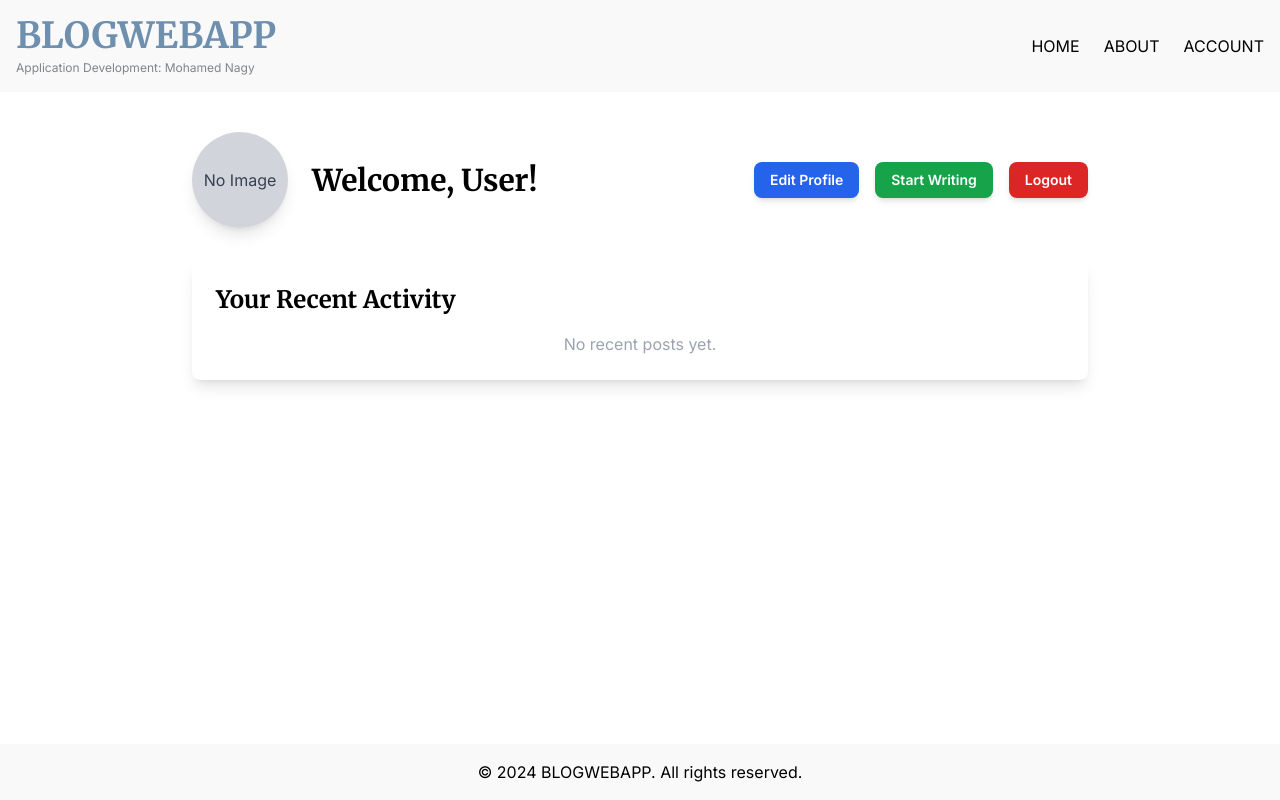
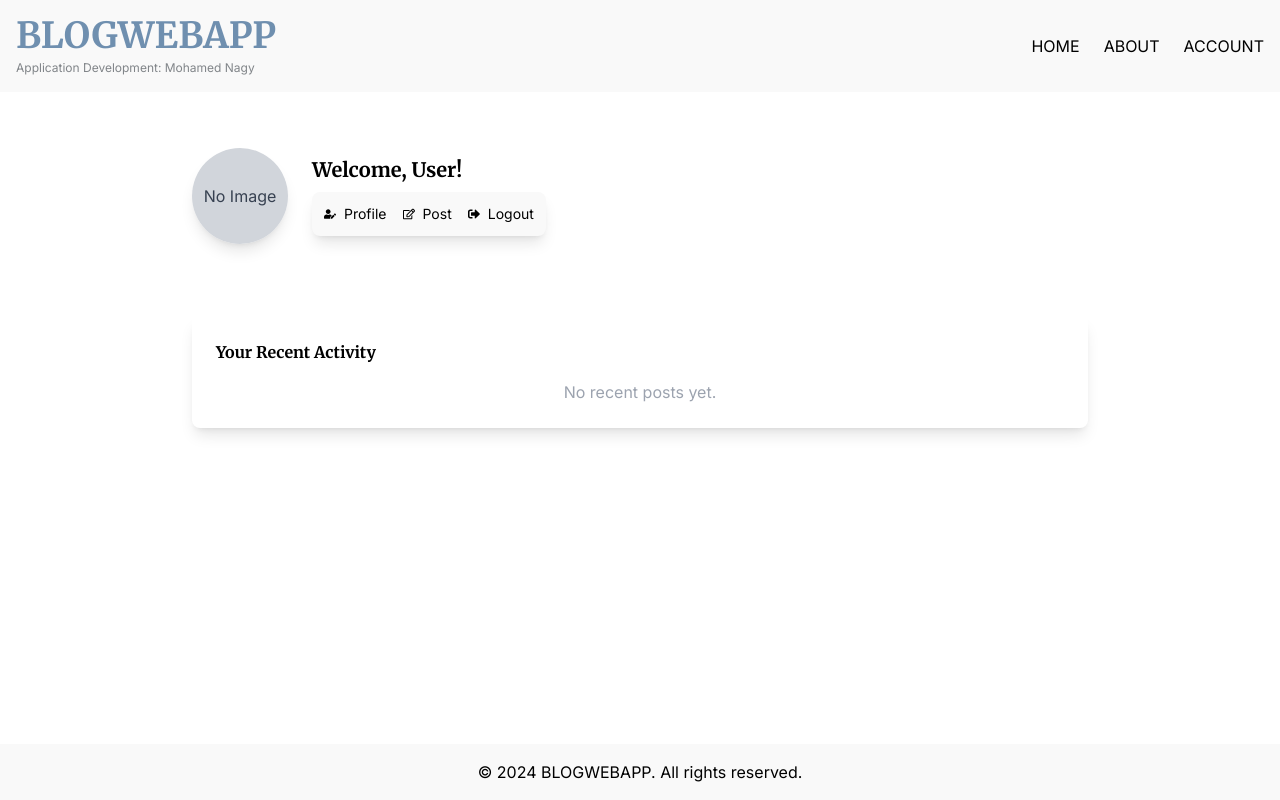
Before and after one commit to devmonagy/blogwebappdev, a React (Create React App) app in the folder client/: page /dashboard in a window 1280 px wide. Built offline with nearby package versions, Linux system fonts and the light colour scheme; no server answers; sample sign-in values are in the browser's storage.

Commit message:
Dashboard Toolbar

```diff
--- a/client/src/pages/Dashboard.tsx
+++ b/client/src/pages/Dashboard.tsx
@@ -1,5 +1,6 @@
 import React, { useState, useEffect } from "react";
 import { useNavigate, useLocation } from "react-router-dom";
+import { FaUserEdit, FaRegEdit, FaSignOutAlt } from "react-icons/fa";
 import axios from "axios";
 
 interface DashboardProps {
@@ -56,11 +57,15 @@ const Dashboard: React.FC<DashboardProps> = ({ onLogout }) => {
   }, [editingPost]);
 
   return (
-    <div className="flex flex-col items-center justify-center min-h-full py-10 bg-background text-white w-full px-4 overflow-x-hidden">
+    <div className="container p-4">
+      <div className="flex flex-col items-center justify-center min-h-full py-10 bg-background text-white w-full overflow-x-hidden">
         {/* Header */}
-      <div className="w-full max-w-4xl flex flex-col sm:flex-row items-center justify-between mb-8">
-        {/* Avatar */}
-        <div className="w-24 h-24 rounded-full overflow-hidden shadow-lg mb-4 sm:mb-0">
+        <div className="w-full max-w-4xl flex flex-col sm:flex-row sm:justify-between mb-8">
+          {/* Avatar and Welcome Message */}
+          <div className="flex flex-col sm:flex-row items-center w-full sm:w-auto">
+            <div className="flex items-center justify-start sm:justify-center w-full sm:w-auto">
+              {/* Profile Picture */}
+              <div className="w-16 h-16 sm:w-24 sm:h-24 rounded-full overflow-hidden shadow-lg">
                 {profilePicture ? (
                   <img
                     src={profilePicture}
@@ -73,47 +78,47 @@ const Dashboard: React.FC<DashboardProps> = ({ onLogout }) => {
                   </div>
                 )}
               </div>
-
-        {/* Welcome Message */}
-        <div className="flex-1 ml-0 sm:ml-6 text-center sm:text-left">
-          <h2 className="text-3xl font-bold text-primaryText">
+              {/* Welcome Message and Toolbar */}
+              <div className="ml-4 sm:ml-6 text-left flex-1">
+                <h2 className="text-lg sm:text-xl font-bold text-primaryText">
                   Welcome, {firstName || "User"}!
                 </h2>
+                {/* Toolbar: Inline below Welcome Message */}
+                <div className="inline-flex space-x-4 mt-2 bg-[#f9f9f9] p-2 sm:p-3 rounded-lg shadow-lg items-center">
+                  <div
+                    className="flex items-center text-black text-sm cursor-pointer hover:text-blue-500 transition-transform transform hover:scale-110"
+                    onClick={() => navigate("/edit-profile")}
+                  >
+                    <FaUserEdit className="w-4 h-4 sm:w-3 sm:h-3" />
+                    <span className="ml-1 sm:ml-2">Profile</span>
                   </div>
-
-        {/* Buttons */}
-        <div className="flex flex-col sm:flex-row space-y-2 sm:space-y-0 sm:space-x-4 mt-4 sm:mt-0">
-          <button
-            onClick={() => navigate("/edit-profile")}
-            className="bg-blue-600 hover:bg-blue-700 text-white text-sm font-semibold py-2 px-4 rounded-lg shadow-md transition-all duration-200 ease-in-out"
+                  <div
+                    className="flex items-center text-black text-sm cursor-pointer hover:text-green-500 transition-transform transform hover:scale-110"
+                    onClick={() => navigate("/write-post")}
                   >
-            Edit Profile
-          </button>
-          <button
-            onClick={() => navigate("/write-post")}
-            className="bg-green-600 hover:bg-green-700 text-white text-sm font-semibold py-2 px-4 rounded-lg shadow-md transition-all duration-200 ease-in-out"
+                    <FaRegEdit className="w-4 h-4 sm:w-3 sm:h-3" />
+                    <span className="ml-1 sm:ml-2">Post</span>
+                  </div>
+                  <div
+                    className="flex items-center text-black text-sm cursor-pointer hover:text-red-500 transition-transform transform hover:scale-110"
+                    onClick={onLogout}
                   >
-            Start Writing
-          </button>
-          <button
-            onClick={onLogout}
-            className="bg-red-600 hover:bg-red-700 text-white text-sm font-semibold py-2 px-4 rounded-lg shadow-md transition-all duration-200 ease-in-out"
-          >
-            Logout
-          </button>
+                    <FaSignOutAlt className="w-4 h-4 sm:w-3 sm:h-3" />
+                    <span className="ml-1 sm:ml-2">Logout</span>
+                  </div>
+                </div>
+              </div>
+            </div>
+          </div>
         </div>
       </div>
 
       {/* Recent Posts */}
       <div className="w-full max-w-4xl bg-cardBackground rounded-lg shadow-lg p-6 mx-auto">
-        <h3 className="text-2xl font-semibold mb-4 text-primaryText">
+        <h3 className="text-md font-semibold mb-4 text-primaryText">
           Your Recent Activity
         </h3>
-        {/* Placeholder for user posts */}
-        <div className="text-center text-gray-400">
-          {/* Render user's recent posts here */}
-          No recent posts yet.
-        </div>
+        <div className="text-center text-gray-400">No recent posts yet.</div>
       </div>
     </div>
   );
```
Also changed, not shown: 2 other files (tests, documents, lock files or other folders). Lines whose indentation alone changed are shown as unchanged.
